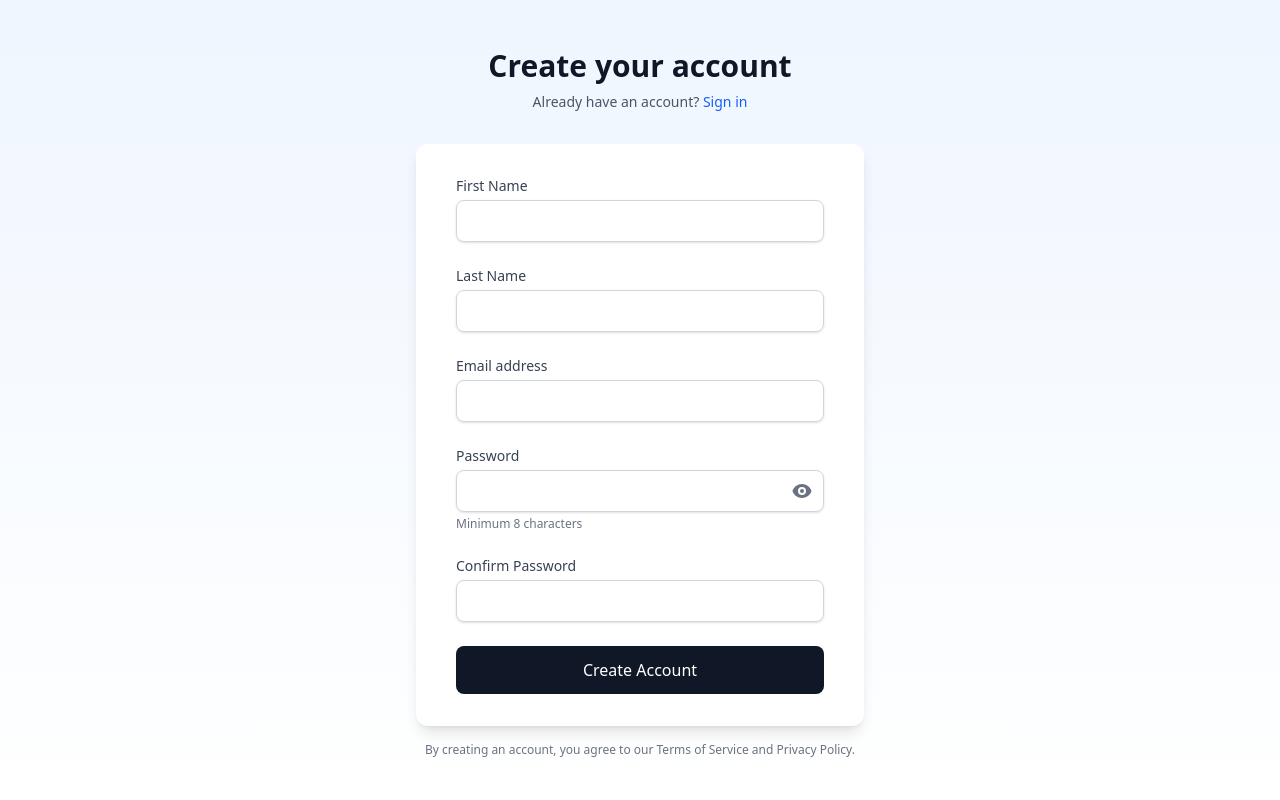
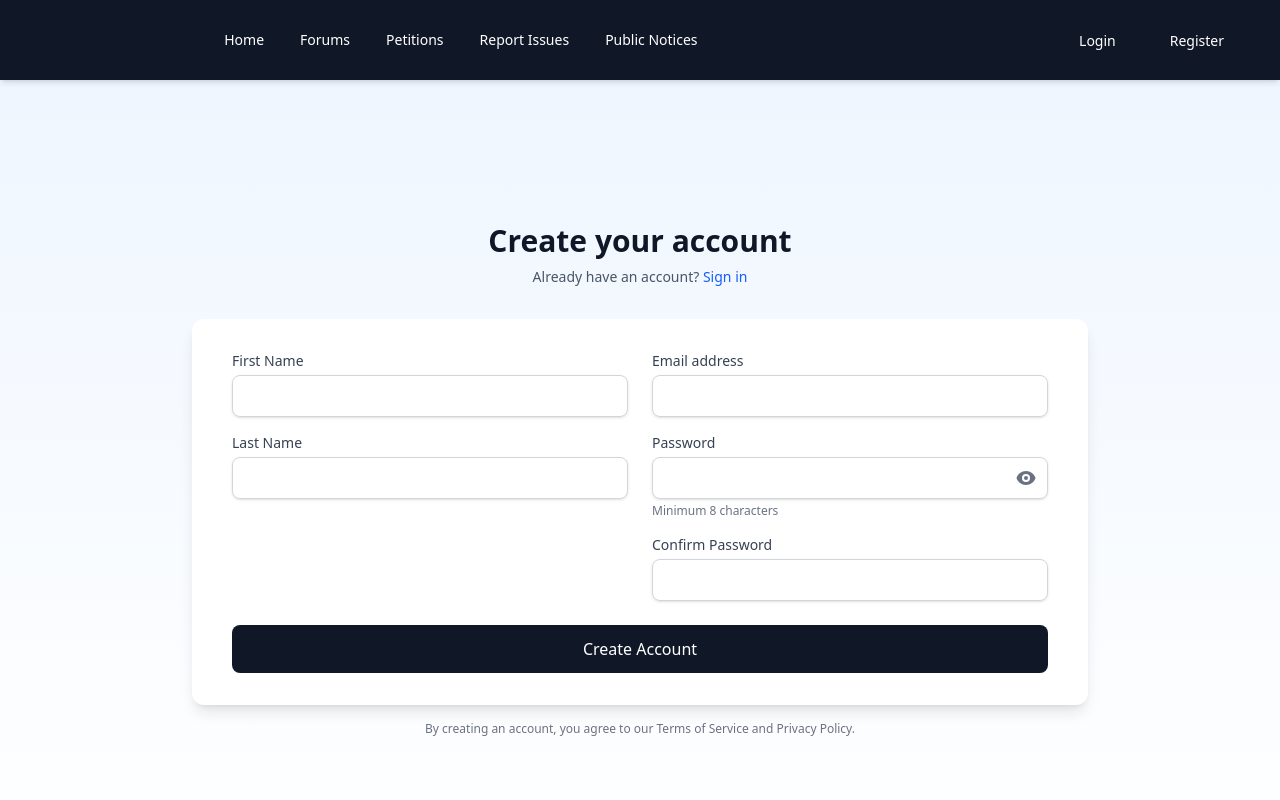
Before and after one commit to chimwani/TUBONGE, a React (Vite) app in the folder frontend/: page /register in a window 1280 px wide. Shown: the top 800 px of the page. Built offline with nearby package versions, Linux system fonts and the light colour scheme.

Commit message:
hero & Register page

```diff
--- a/frontend/components/auth/Register.tsx
+++ b/frontend/components/auth/Register.tsx
@@ -1,7 +1,8 @@
 import React, { useState } from 'react';
 import { Link } from 'react-router-dom';
 import { HiEye, HiEyeOff } from 'react-icons/hi';
-
+import Header from '../layout/Header'
+import Footer from '../layout/Footer';
 
 const Register = () => {
   const [showPassword, setShowPassword] = useState(false);
@@ -66,8 +67,10 @@ const Register = () => {
   };
 
   return (
+    <div>
+      <Header />
     <div className="min-h-screen bg-gradient-to-b from-blue-50 to-white flex flex-col justify-center py-12 px-4 sm:px-6 lg:px-8">
-      <div className="sm:mx-auto sm:w-full sm:max-w-md">
+      <div className="sm:mx-auto sm:w-full sm:max-w-4xl"> {/* Increased max-width */}
         <h2 className="text-center text-3xl font-bold text-gray-900">
           Create your account
         </h2>
@@ -77,11 +80,12 @@ const Register = () => {
             Sign in
           </Link>
         </p>
-      </div>
 
-      <div className="mt-8 sm:mx-auto sm:w-full sm:max-w-md">
-        <div className="bg-white py-8 px-6 shadow-lg rounded-xl sm:px-10">
+        <div className="mt-8 bg-white py-8 px-6 shadow-lg rounded-xl sm:px-10">
           <form className="space-y-6" onSubmit={handleSubmit}>
+            <div className="grid grid-cols-1 md:grid-cols-2 gap-6"> {/* Two-column grid */}
+              {/* Left Column */}
+              <div>
                 <div>
                   <label htmlFor="firstName" className="block text-sm font-medium text-gray-700 mb-1">
                     First Name
@@ -102,7 +106,7 @@ const Register = () => {
                   )}
                 </div>
 
-            <div>
+                <div className="mt-4">
                   <label htmlFor="lastName" className="block text-sm font-medium text-gray-700 mb-1">
                     Last Name
                   </label>
@@ -121,7 +125,10 @@ const Register = () => {
                     <p className="mt-1 text-sm text-red-600">{errors.lastName}</p>
                   )}
                 </div>
+              </div>
 
+              {/* Right Column */}
+              <div>
                 <div>
                   <label htmlFor="email" className="block text-sm font-medium text-gray-700 mb-1">
                     Email address
@@ -143,7 +150,7 @@ const Register = () => {
                   )}
                 </div>
 
-            <div>
+                <div className="mt-4">
                   <label htmlFor="password" className="block text-sm font-medium text-gray-700 mb-1">
                     Password
                   </label>
@@ -179,7 +186,7 @@ const Register = () => {
                   </p>
                 </div>
 
-            <div>
+                <div className="mt-4">
                   <label htmlFor="confirmPassword" className="block text-sm font-medium text-gray-700 mb-1">
                     Confirm Password
                   </label>
@@ -198,7 +205,10 @@ const Register = () => {
                     <p className="mt-1 text-sm text-red-600">{errors.confirmPassword}</p>
                   )}
                 </div>
+              </div>
+            </div>
 
+            {/* Submit Button */}
             <div>
               <button
                 type="submit"
@@ -209,11 +219,14 @@ const Register = () => {
             </div>
           </form>
         </div>
+
         <p className="mt-4 text-center text-xs text-gray-500">
           By creating an account, you agree to our Terms of Service and Privacy Policy.
         </p>
       </div>
     </div>
+    <Footer />
+    </div>
   );
 };
 
--- a/frontend/pages/Home.tsx
+++ b/frontend/pages/Home.tsx
@@ -1,24 +1,29 @@
-import { Link } from 'react-router-dom'
-import Header from '../components/layout/Header'
-import Footer from '../components/layout/Footer'
+import { Link } from 'react-router-dom';
+import Header from '../components/layout/Header';
+import Footer from '../components/layout/Footer';
+import React from 'react';
+
 const Home = () => {
   return (
-    <><Header />
+    <>
+      <Header />
       <div className="space-y-8 py-4">
         {/* Hero Section */}
-      <section className="relative bg-gradient-to-br from-primary-700 to-primary-900 overflow-hidden">
+        <section className="relative  bg-white overflow-hidden">
           <div className="absolute inset-0 bg-[url('/grid-pattern.svg')] opacity-20"></div>
           <div className="max-w-7xl mx-auto px-4 sm:px-6 lg:px-8 py-16 relative">
-          <div className="text-center">
+            <div className="grid grid-cols-1 lg:grid-cols-2 gap-8 items-center">
+              {/* Text Content */}
+              <div className="text-center lg:text-left">
                 <h1 className="text-4xl tracking-tight font-extrabold sm:text-5xl md:text-6xl">
                   <span className="block bg-clip-text bg-gradient-to-r from-white to-primary-200">Your Voice Matters</span>
                   <span className="block text-primary-100 mt-1">Shape Your Community</span>
                 </h1>
-            <p className="mt-4 max-w-md mx-auto text-base text-primary-100 sm:text-lg md:max-w-2xl">
+                <p className="mt-4 max-w-md mx-auto lg:mx-0 text-base text-primary-100 sm:text-lg md:max-w-2xl">
                   Join our platform to participate in local decision-making, share your ideas,
                   and make a real difference in your community.
                 </p>
-            <div className="mt-6 max-w-md mx-auto sm:flex sm:justify-center">
+                <div className="mt-6 max-w-md mx-auto lg:mx-0 sm:flex sm:justify-start">
                   <div className="rounded-lg shadow-lg transform transition duration-200 hover:scale-105">
                     <Link
                       to="/register"
@@ -35,6 +40,16 @@ const Home = () => {
                       Learn More
                     </Link>
                   </div>
+                </div>
+              </div>
+
+              {/* Image Content */}
+              <div className="hidden lg:block h-full w-full">
+                <img
+                  src="/pp.jpeg" // Replace with your image path
+                  alt="Community Engagement"
+                  className=" h-full w-full transform transition "
+                />
               </div>
             </div>
           </div>
@@ -70,8 +85,8 @@ const Home = () => {
       </div>
       <Footer />
     </>
-  )
-}
+  );
+};
 
 const features = [
   {
@@ -101,6 +116,6 @@ const features = [
       </svg>
     ),
   },
-]
+];
 
-export default Home
+export default Home;
```
Lines whose indentation alone changed are shown as unchanged.
